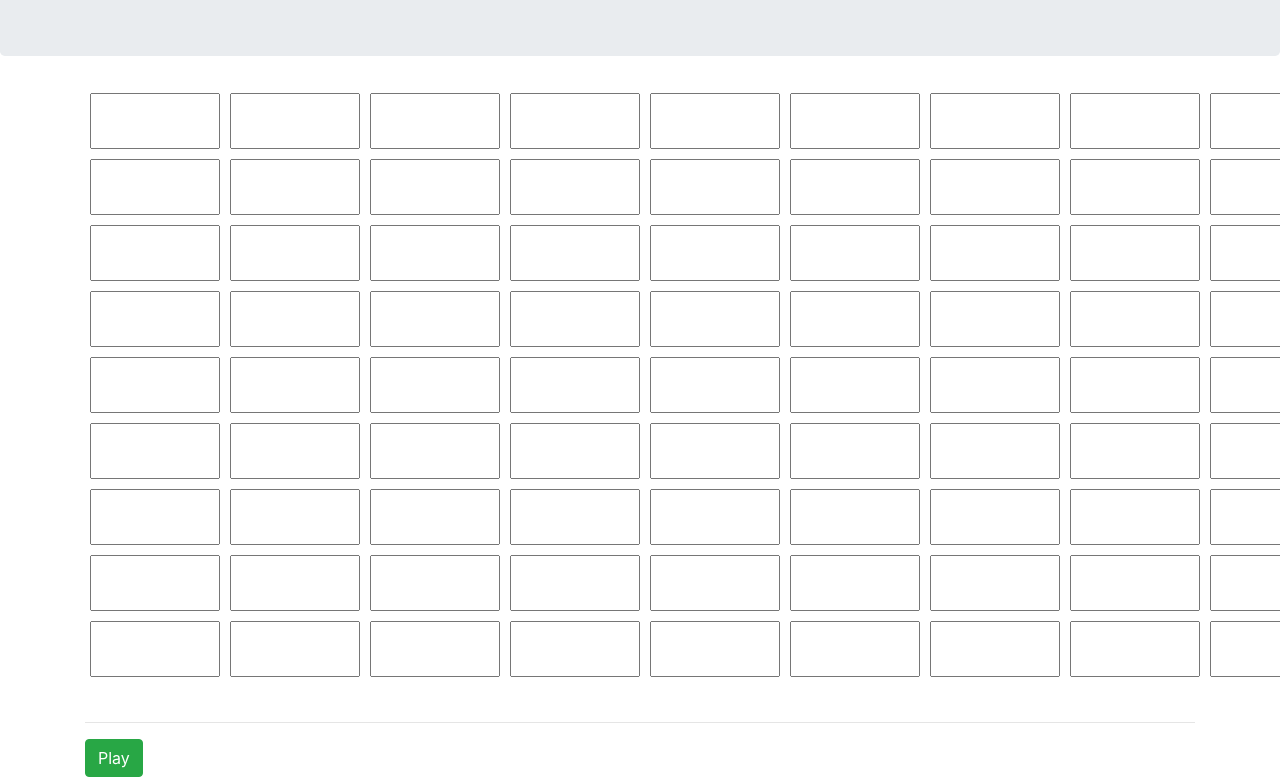
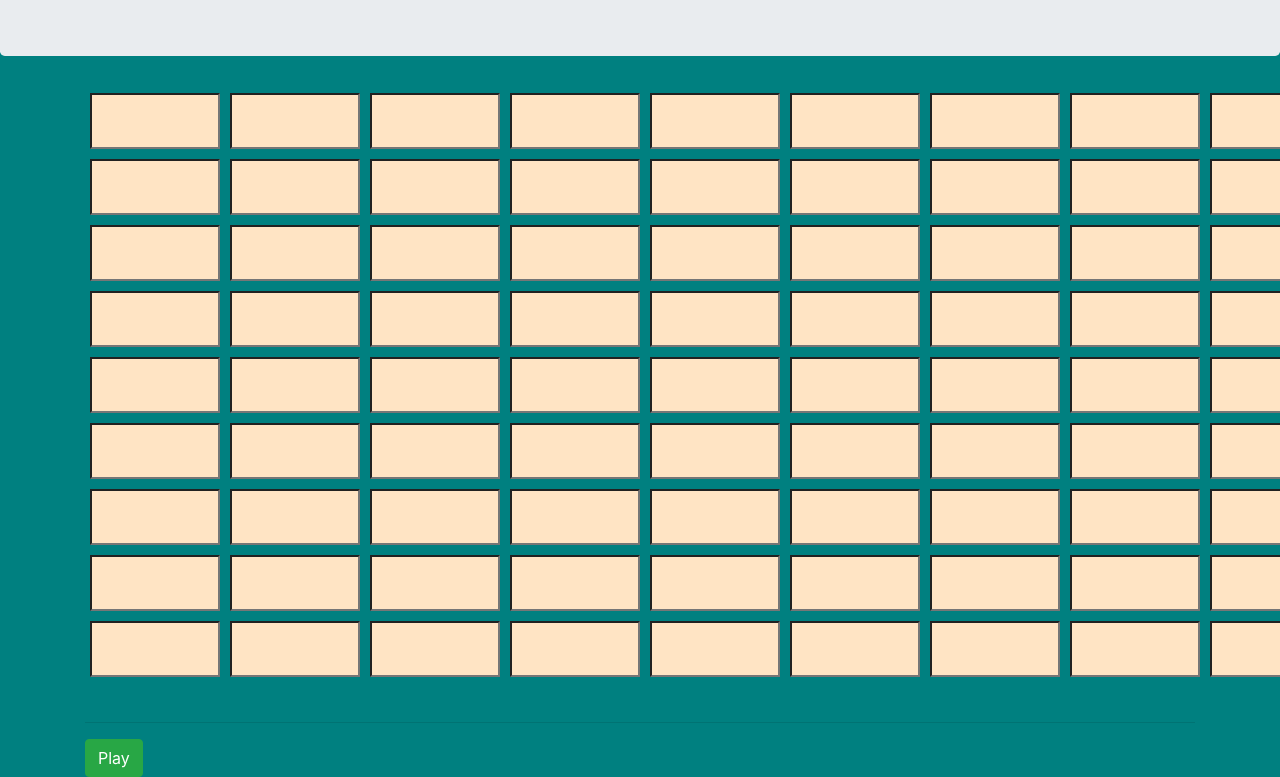
Before and after one commit to moliver05/Sudoku, a website built with webpack: page src/index.html in a window 1280 px wide. Shown: the part 128-905 px from the top of the page. Built offline with nearby package versions, Linux system fonts and the light colour scheme.

Commit message:
update ui logic

```diff
--- a/css/styles.css
+++ b/css/styles.css
@@ -17,4 +17,9 @@
 
   input {
       width: inherit;
+      background-color: bisque;
   }
+
+  body {
+    background-color: teal;
+  }
--- a/src/index.html
+++ b/src/index.html
@@ -15,17 +15,15 @@
         <div class="container">
             <span id="goal">
                 <div class="flex-container">
-
-                    <div><input type="number"></div>
-                    <div><input type="number"></div>
-                    <div><input type="number"></div>
-                    <div><input type="number"></div>
-                    <div><input type="number"></div>
-                    <div><input type="number"></div>
-                    <div><input type="number"></div>
-                    <div><input type="number"></div>
-                    <div><input type="number"></div>
-
+                    <div><input type="number" class="eachBox"></div>
+                    <div><input type="number" class="eachBox"></div>
+                    <div><input type="number" class="eachBox"></div>
+                    <div><input type="number" class="eachBox"></div>
+                    <div><input type="number" class="eachBox"></div>
+                    <div><input type="number" class="eachBox"></div>
+                    <div><input type="number" class="eachBox"></div>
+                    <div><input type="number" class="eachBox"></div>
+                    <div><input type="number" class="eachBox"></div>
                 </div>
 
             <div class="clear-fix"></div>
@@ -33,15 +31,15 @@
             <!--  -->
 
             <div class="flex-container">
-                <div><input type="number"></div>
-                <div><input type="number"></div>
-                <div><input type="number"></div>
-                <div><input type="number"></div>
-                <div><input type="number"></div>
-                <div><input type="number"></div>
-                <div><input type="number"></div>
-                <div><input type="number"></div>
-                <div><input type="number"></div>
+                <div><input type="number" class="eachBox"></div>
+                <div><input type="number" class="eachBox"></div>
+                <div><input type="number" class="eachBox"></div>
+                <div><input type="number" class="eachBox"></div>
+                <div><input type="number" class="eachBox"></div>
+                <div><input type="number" class="eachBox"></div>
+                <div><input type="number" class="eachBox"></div>
+                <div><input type="number" class="eachBox"></div>
+                <div><input type="number" class="eachBox"></div>
             </div>
 
 
@@ -49,97 +47,97 @@
             <!--  -->
 
             <div class="flex-container">
-                <div><input type="number"></div>
-                <div><input type="number"></div>
-                <div><input type="number"></div>
-                <div><input type="number"></div>
-                <div><input type="number"></div>
-                <div><input type="number"></div>
-                <div><input type="number"></div>
-                <div><input type="number"></div>
-                <div><input type="number"></div>
+                <div><input type="number" class="eachBox"></div>
+                <div><input type="number" class="eachBox"></div>
+                <div><input type="number" class="eachBox"></div>
+                <div><input type="number" class="eachBox"></div>
+                <div><input type="number" class="eachBox"></div>
+                <div><input type="number" class="eachBox"></div>
+                <div><input type="number" class="eachBox"></div>
+                <div><input type="number" class="eachBox"></div>
+                <div><input type="number" class="eachBox"></div>
             </div>
 
             <!--  -->
 
             <div class="flex-container">
-                <div><input type="number"></div>
-                <div><input type="number"></div>
-                <div><input type="number"></div>
-                <div><input type="number"></div>
-                <div><input type="number"></div>
-                <div><input type="number"></div>
-                <div><input type="number"></div>
-                <div><input type="number"></div>
-                <div><input type="number"></div>
+                <div><input type="number" class="eachBox"></div>
+                <div><input type="number" class="eachBox"></div>
+                <div><input type="number" class="eachBox"></div>
+                <div><input type="number" class="eachBox"></div>
+                <div><input type="number" class="eachBox"></div>
+                <div><input type="number" class="eachBox"></div>
+                <div><input type="number" class="eachBox"></div>
+                <div><input type="number" class="eachBox"></div>
+                <div><input type="number" class="eachBox"></div>
             </div>
 
             <!--  -->
             <div class="flex-container">
-                <div><input type="number"></div>
-                <div><input type="number"></div>
-                <div><input type="number"></div>
-                <div><input type="number"></div>
-                <div><input type="number"></div>
-                <div><input type="number"></div>
-                <div><input type="number"></div>
-                <div><input type="number"></div>
-                <div><input type="number"></div>
+                <div><input type="number" class="eachBox"></div>
+                <div><input type="number" class="eachBox"></div>
+                <div><input type="number" class="eachBox"></div>
+                <div><input type="number" class="eachBox"></div>
+                <div><input type="number" class="eachBox"></div>
+                <div><input type="number" class="eachBox"></div>
+                <div><input type="number" class="eachBox"></div>
+                <div><input type="number" class="eachBox"></div>
+                <div><input type="number" class="eachBox"></div>
             </div>
 
             <!--  -->
 
             <div class="flex-container">
-                <div><input type="number"></div>
-                <div><input type="number"></div>
-                <div><input type="number"></div>
-                <div><input type="number"></div>
-                <div><input type="number"></div>
-                <div><input type="number"></div>
-                <div><input type="number"></div>
-                <div><input type="number"></div>
-                <div><input type="number"></div>
+                <div><input type="number" class="eachBox"></div>
+                <div><input type="number" class="eachBox"></div>
+                <div><input type="number" class="eachBox"></div>
+                <div><input type="number" class="eachBox"></div>
+                <div><input type="number" class="eachBox"></div>
+                <div><input type="number" class="eachBox"></div>
+                <div><input type="number" class="eachBox"></div>
+                <div><input type="number" class="eachBox"></div>
+                <div><input type="number" class="eachBox"></div>
             </div>
 
             <!--  -->
 
             <div class="flex-container">
-                <div><input type="number"></div>
-                <div><input type="number"></div>
-                <div><input type="number"></div>
-                <div><input type="number"></div>
-                <div><input type="number"></div>
-                <div><input type="number"></div>
-                <div><input type="number"></div>
-                <div><input type="number"></div>
-                <div><input type="number"></div>
+                <div><input type="number" class="eachBox"></div>
+                <div><input type="number" class="eachBox"></div>
+                <div><input type="number" class="eachBox"></div>
+                <div><input type="number" class="eachBox"></div>
+                <div><input type="number" class="eachBox"></div>
+                <div><input type="number" class="eachBox"></div>
+                <div><input type="number" class="eachBox"></div>
+                <div><input type="number" class="eachBox"></div>
+                <div><input type="number" class="eachBox"></div>
             </div>
             <!--  -->
 
             <div class="flex-container">
-                <div><input type="number"></div>
-                <div><input type="number"></div>
-                <div><input type="number"></div>
-                <div><input type="number"></div>
-                <div><input type="number"></div>
-                <div><input type="number"></div>
-                <div><input type="number"></div>
-                <div><input type="number"></div>
-                <div><input type="number"></div>
+                <div><input type="number" class="eachBox"></div>
+                <div><input type="number" class="eachBox"></div>
+                <div><input type="number" class="eachBox"></div>
+                <div><input type="number" class="eachBox"></div>
+                <div><input type="number" class="eachBox"></div>
+                <div><input type="number" class="eachBox"></div>
+                <div><input type="number" class="eachBox"></div>
+                <div><input type="number" class="eachBox"></div>
+                <div><input type="number" class="eachBox"></div>
             </div>
 
             <!--  -->
 
             <div class="flex-container">
-                <div><input type="number"></div>
-                <div><input type="number"></div>
-                <div><input type="number"></div>
-                <div><input type="number"></div>
-                <div><input type="number"></div>
-                <div><input type="number"></div>
-                <div><input type="number"></div>
-                <div><input type="number"></div>
-                <div><input type="number"></div>
+                <div><input type="number" class="eachBox"></div>
+                <div><input type="number" class="eachBox"></div>
+                <div><input type="number" class="eachBox"></div>
+                <div><input type="number" class="eachBox"></div>
+                <div><input type="number" class="eachBox"></div>
+                <div><input type="number" class="eachBox"></div>
+                <div><input type="number" class="eachBox"></div>
+                <div><input type="number" class="eachBox"></div>
+                <div><input type="number" class="eachBox"></div>
             </div>
             <!--  -->
             </span>
--- a/src/main.js
+++ b/src/main.js
@@ -9,12 +9,26 @@ $(document).ready(function() {
         event.preventDefault();
 
         $('.input').clickfunction()
-        var number = $('#number').val();
-        var goal = $('#result').val();
-        var output = Sudoku(board)
-        output.forEach(function(element) {
 
+        var allBoxes = $(".eachBox");
+        var allRowsArr = [];
+        var allBoxesArr = [];
+        allBoxes.forEach(function(eachBox, i) {
+            if (i % 9 == 0 && i != 0) {
+                allRowsArr.push(allBoxesArr);
+                allBoxesArr = [];
+                allBoxesArr.push(eachBox.val());
+            }
+            else {
+                allBoxesArr.push(eachBox.val());
+            }
         });
+
+        // var number = $('#number').val();
+        // var goal = $('#result').val();
+        // var output = Sudoku(board)
+        // output.forEach(function(element) {
+
           $('#result').show()
         })
     });
```
